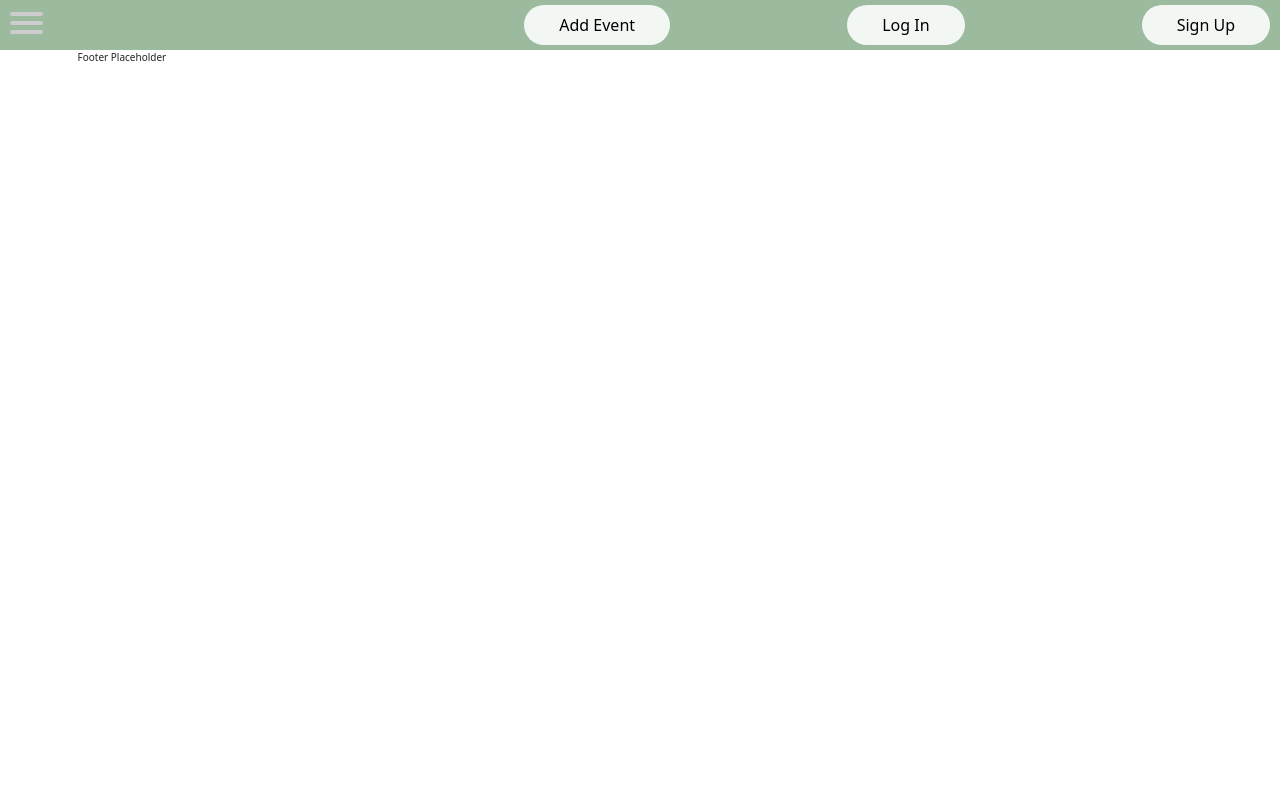
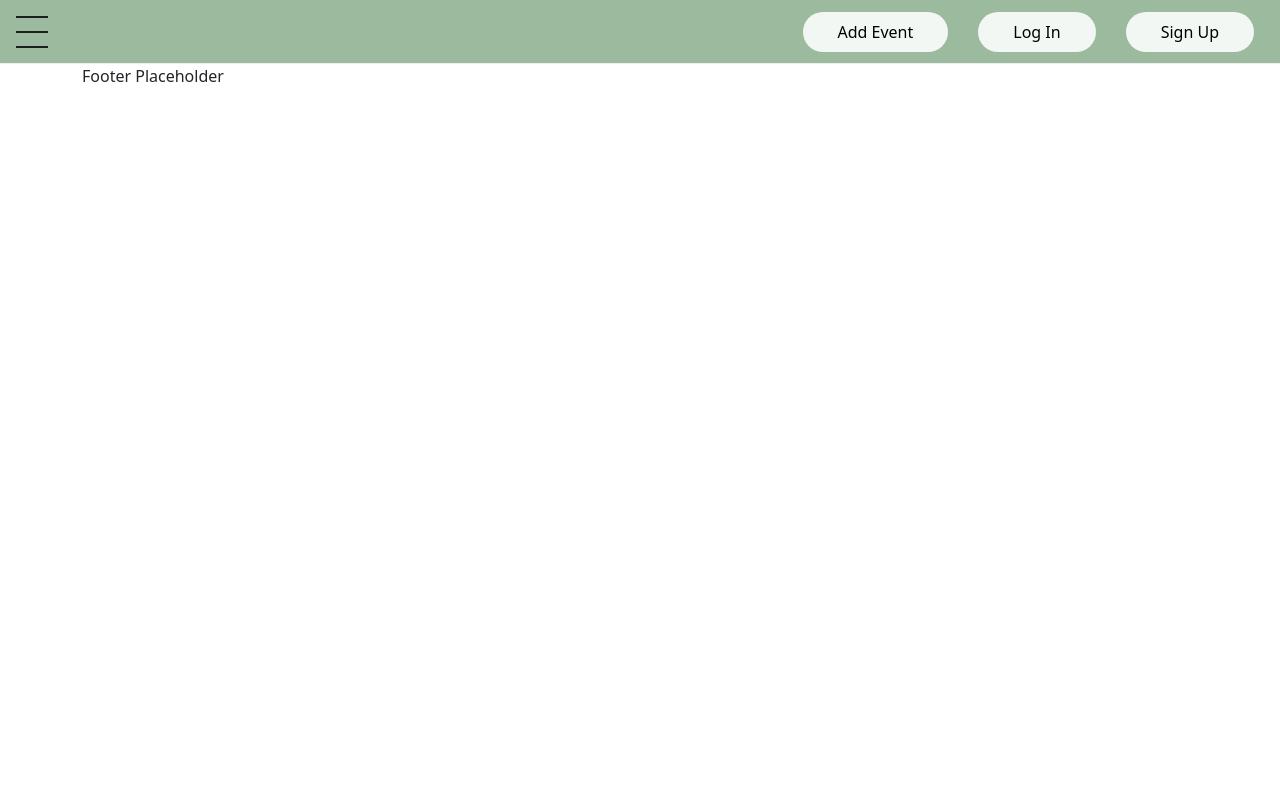
Before and after one commit to arycodes0/CoquiNav, a Flask app: template templates/home.html in a window 1280 px wide. Run offline with Flask 3, Linux system fonts and the light colour scheme; the template is opened without the code that fills it, so the values that code supplies are empty.

Commit message:
Refactor index.html and header.html templates

```diff
--- a/static/css/style.css
+++ b/static/css/style.css
@@ -1,17 +1,6 @@
 /*
 Styling for COQUI NAV
 */
- * {
-    box-sizing: border-box;
- }
-
- html {
-    scroll-behavior: smooth;
-    font-size: 62.5%;
-    position: relative;
-    height: 100%;
-    margin: auto;
- }
 
 /* Custom Properties */
 :root {
@@ -31,7 +20,12 @@ Styling for COQUI NAV
     --header-button-padding: 8px 35px;
     --header-button-margins: 5px 10px;
 }
-
+body {
+    margin: 0;
+    padding: 0;
+    width: 100vw;
+    min-height: 100vh;
+}
 /* Header and Footer */
 header {
     background-color: var(--color-header);
@@ -44,6 +38,32 @@ Styling for COQUI NAV
     box-sizing: border-box;
 }
 
+/* Logo Section */
+#logo-img {
+    flex: 1;
+    display: flex;
+    justify-content: center; /* Center the logo */
+    align-items: center; /* Vertically center the logo */
+}
+
+#logo-img img {
+    height: 50px; /* Adjust the height as needed */
+}
+
+/* Filter Section */
+#filter {
+    flex: 1;
+    display: flex;
+    align-items: center; /* Center filter vertically */
+}
+
+/* Event Adder, Log In, and Sign Up Buttons */
+#event-adder, #login, #signup {
+    display: flex;
+    align-items: center;
+    margin-left: 10px; /* Add space between buttons */
+}
+
 #eventAdder, #loginButton, #signupButton {
     background-color: var(--color-button-bg);
     text-align: center;
@@ -54,140 +74,223 @@ Styling for COQUI NAV
     margin: var(--header-button-margins);
     cursor: pointer;
     border-radius: 50px;
+    transition: background-color 0.3s ease;
 }
 
 #eventAdder:hover, #loginButton:hover, #signupButton:hover {
     background-color: var(--color-hover);
 }
 
-/* Style for the hamburger icon */
+/* General Reset */
+/* General Reset */
+* {
+    margin: 0;
+    padding: 0;
+    box-sizing: border-box;
+}
 
+html {
+    font-size: 16px;
+    font-family: Arial, sans-serif;
+}
+
+header {
+    border-bottom: 1px solid #eee;
+    height: 4rem;
+    display: flex;
+    justify-content: space-between;
+    align-items: center;
+    position: relative;
+    padding: 0 1rem;
+    z-index: 1001; /* Ensure header (with burger icon) is on top */
+}
+
+/* Hamburger Menu Wrapper */
 #menuToggle {
     position: relative;
-    z-index: 1;
-    padding-left: 10px;
+    z-index: 1002; /* Ensure hamburger is on top of everything */
 }
 
-#menuToggle input {
-    position: absolute;
-    width:40px;
-    cursor: pointer;
-    opacity: 0;
-    z-index: 2;
-    -webkit-touch-callout: none;
-  }
-  #menuToggle span {
-    display: block;
-    width: 33px;
-    height: 4px;
-    margin-bottom: 5px;
-    position: relative;
-    background: #cdcdcd;
-    border-radius: 3px;
-    z-index: 1;
-  }
-  #menuToggle span {
-    transition: transform 0.5s cubic-bezier(0.77, 0.2, 0.05, 1),
-        background 0.5s cubic-bezier(0.77, 0.2, 0.05, 1), opacity 0.55s ease;
-    transform-origin: 4px 0px;
-    }
-#menuToggle span:first-child {
-    transform-origin: 0% 0%;
+nav#menu {
+    position: fixed;
+    top: 0;
+    left: -300px; /* Start off-screen */
+    width: 300px;
+    height: 100vh;
+    background-color: var(--color-header);
+    z-index: 500; /* Lower than the hamburger menu */
+    display: flex;
+    flex-direction: column;
+    justify-content: start;
+    padding-top: 5rem;
+    transition: transform 0.3s ease-in-out;
 }
 
-#menuToggle span:nth-last-child(2) {
-    transform-origin: 0% 100%;
+/* Hide the checkbox */
+#menuToggle input {
+    display: none; /* Keeps the checkbox hidden */
 }
 
-#menuToggle input:checked ~ span {
-    opacity: 1;
-    transform: rotate(45deg) translate(-2px, -1px);
-    background: #232323;
-}
-#menuToggle input:checked ~ span:nth-last-child(2) {
-    transform: rotate(-45deg) translate(0, -1px);
-}
-#menuToggle input:checked ~ span:nth-last-child(3) {
-    opacity: 0;
-    transform: rotate(0deg) scale(0.2, 0.2);
+/* Hamburger Icon */
+#burger {
+    position: fixed; /* Fix the burger icon position */
+    top: 1rem;
+    left: 1rem;
+    width: 2rem;
+    height: 2rem;
+    display: flex;
+    justify-content: space-between;
+    flex-direction: column;
+    cursor: pointer;
+    z-index: 1003; /* Highest z-index to keep burger/X on top of everything */
 }
 
-/* Styling for menu options inside hambuger stack*/
-#menu {
-    position: absolute;
-    left: -300px;
-    top: 80px;
-    width: 200px;
-    margin: -100px 0 0 -50px;
-    padding: 50px;
-    padding-top: 125px;
-    background: var(--color-primary);
-    list-style-type: none;
-    -webkit-font-smoothing: antialiased;
-
-    transition: left 0.5s;
-    border-radius: 40px;
+#burger div {
+    width: 100%;
+    height: 2px;
+    background-color: #1E1E1E;
+    transition: transform 0.3s ease, opacity 0.3s ease, background-color 0.3s ease; /* Smooth transition */
 }
 
-  #menu li a {
-    text-decoration: none;
-    color: var(--color-header);
-    display: block;
-    padding: 10px 20px;
+/* Change background color when checked */
+#menuToggle input:checked + label #burger div {
+    background-color: #1E1E1E;
+}
+
+/* Transform hamburger to X when clicked */
+#menuToggle input:checked + label div:nth-child(1) {
+    transform: translateY(15px) rotate(45deg); /* Rotate and move the first line */
+}
+
+#menuToggle input:checked + label div:nth-child(2) {
+    opacity: 0; /* Hide the middle line */
+}
+
+#menuToggle input:checked + label div:nth-child(3) {
+    transform: translateY(-15px) rotate(-45deg); /* Rotate and move the third line */
+}
+
+/* Sliding Menu */
+#menu {
+    position: fixed;
+    top: 0;
+    left: -300px; /* Start off-screen */
+    width: 300px;
+    height: 100vh;
+    background-color: var(--color-header);
+    z-index: 500;
+    display: flex;
+    flex-direction: column;
+    justify-content: start;
+    padding-top: 5rem;
+    transition: transform 0.3s ease-in-out; /* Smooth transition */
+}
+
+/* Menu List Styles */
+#menu ul {
+    list-style: none;
+    padding: 0;
+    margin: 0;
 }
 
 #menu li {
-    border:solid var(--color-header);
-    background-color: var(--color-header);
-    padding: 10px 20px;
-    margin-bottom: 10px;
-    border-radius: 50px;
+    padding: 1rem;
+    border-bottom: 1px solid var(--color-header);
     text-align: center;
-    padding-bottom: 20px;
-
 }
 
-  #menuToggle input:checked ~ ul {
-    left:40px;
+#menu a {
+    color: var(--color-text);
+    text-decoration: none;
+    font-family: var(--font-family-base);
+    font-size: 1.6rem;
 }
 
-/* Styling for sign up container */
+#menu a:hover {
+    color: var(--color-hover);
+}
+
+/* Slide in the menu when checked */
+#menuToggle input:checked ~ nav#menu {
+    transform: translateX(300px);
+}
+/* Landing Page Styling */
+
+/* Container for the landing page */
+.landingPage-container {
+    display: grid;
+    grid-template-columns: 2fr 1fr; /* Adjusted for better proportions */
+    grid-template-rows: auto 1fr auto;
+    gap: 20px;
+    align-items: center;
+    justify-items: center;
+    min-height: 100vh;
+    background-color: var(--color-primary);
+    padding: 40px; /* Adjusted for better spacing */
+}
+
+/* Map/Branding image */
+.mapB-image {
+    grid-column: 1 / 2;
+    grid-row: 1 / 4;
+    display: flex;
+    justify-content: center;
+    align-items: center;
+}
+
+.mapB-image img {
+    max-width: 80%; /* Adjust size for better control */
+    height: auto;
+    padding: 20px;
+}
+
+/* Call to Action Section */
+.call_to_action {
+    grid-column: 2 / 3; /* Second column */
+    grid-row: 1 / 2; /* Top text section */
+    display: flex;
+    flex-direction: column;
+    justify-content: center;
+    align-items: flex-start;
+    padding: 20px; /* Added padding for spacing */
+}
+
+.call_to_action h1 {
+    font-family: var(--font-family-title);
+    font-size: 3em;
+    color: var(--color-text);
+    margin: 0;
+    margin-bottom: 15px; /* Added spacing */
+}
+
+.call_to_action h3 {
+    font-family: var(--font-family-base);
+    font-size: 1.5em;
+    color: var(--color-text);
+    margin-top: 10px;
+    margin-bottom: 20px;
+}
+
+/* Sign-up Button */
+.signup-container {
+    grid-column: 2 / 3; /* Second column */
+    grid-row: 3 / 4; /* Separate row for the button */
+    display: flex;
+    justify-content: flex-start; /* Align to the left */
+    padding-top: 20px; /* Added padding */
+}
+
 #joinusButton {
     background-color: var(--color-header);
-    text-align: center;
+    color: var(--color-text);
+    font-size: 1.5em;
+    padding: 15px 50px;
     border: none;
-    padding: var(--header-button-padding);
-    text-decoration: none;
-    font-size: medium;
-    margin: var(--header-button-margins);
+    border-radius: 50px;
     cursor: pointer;
-    border-radius: 50px;
+    transition: background-color 0.3s ease;
 }
+
 #joinusButton:hover {
     background-color: var(--color-hover);
 }
-/* Landing Page Styling */
-
-#landingPage-container {
-    display: flex;
-    justify-content: space-between;
-    align-items: center;
-    flex-direction: row;
-}
-/* Index img container */
-#mapB-image {
-    width: 50%;
-}
-
-/* Index Call to Action */
-#call_to_action {
-    position: absolute;
-    top: 50px;
-    left: 50px;
-    color: var(--color-text);
-    font: var(--font-family-base);
-    font-size: medium;
-    z-index: 2;
-    padding: 10px;
-    border: none;
-}
--- a/templates/header.html
+++ b/templates/header.html
@@ -1,50 +1,50 @@
-<!-- Header template -->
 <header>
-    <!-- NavBar -->
   <!-- Hamburger Menu -->
   <div id="menuToggle">
-      <input type="checkbox" />
-      <span></span>
-      <span></span>
-      <span></span>
-      <ul id="menu">
-        <a href="#"><li>Home</li></a>
-        <a href="#"><li>Events</li></a>
-        <a href="#"><li>Host Events</li></a>
-        <a href="#"><li>Profile</li></a>
-        <a href="#"><li>My Events</li></a>
-        <a href="#"><li>Logout</li></a>
+    <!-- Hidden Checkbox -->
+    <input type="checkbox" id="menuToggleCheckbox">
+
+    <!-- Hamburger Icon -->
+    <label id="burger" for="menuToggleCheckbox">
+        <div></div>
+        <div></div>
+        <div></div>
+    </label>
+
+    <!-- Sliding Menu -->
+    <nav id="menu">
+        <ul>
+            <li><a href="#">Home</a></li>
+            <li><a href="#">Events</a></li>
+            <li><a href="#">Host Events</a></li>
+            <li><a href="#">Profile</a></li>
+            <li><a href="#">My Events</a></li>
+            <li><a href="#">Logout</a></li>
         </ul>
+    </nav>
   </div>
 
+  <!-- Logo and other sections -->
   <section id="logo-img">
       <link rel="icon" type="image/png" href="/images/logo.png">
   </section>
 
   <section id="filter">
-      <label for="distance-placeholder">
-        <!-- Current location to be added dynamically -->
-      </label>
-      <section id="distance-filter">
-        <!-- Distance to be filtered dynamically -->
+      <label for="distance-placeholder"></label>
+      <section id="distance-filter"></section>
   </section>
-    </section>
+
   <section id="event-adder">
       <button id="eventAdder">Add Event</button>
-      <!-- Event added button img to be added through CSS -->
   </section>
 
-    <!-- Log in Button -->
   <section id="login">
       <button id="loginButton">Log In</button>
-      <!-- Log In button will be hidden dynamically when user
-       is already logged in -->
   </section>
 
-     <!-- Sign Up Button -->
   <section id="signup">
       <button id="signupButton">Sign Up</button>
-        <!-- Button will be hidden dynamically -->
   </section>
+
   <script src="/static/js/app.js"></script>
 </header>
```
Also changed, not shown: templates/index.html (+13 -16 lines). Lines whose indentation alone changed are shown as unchanged.
